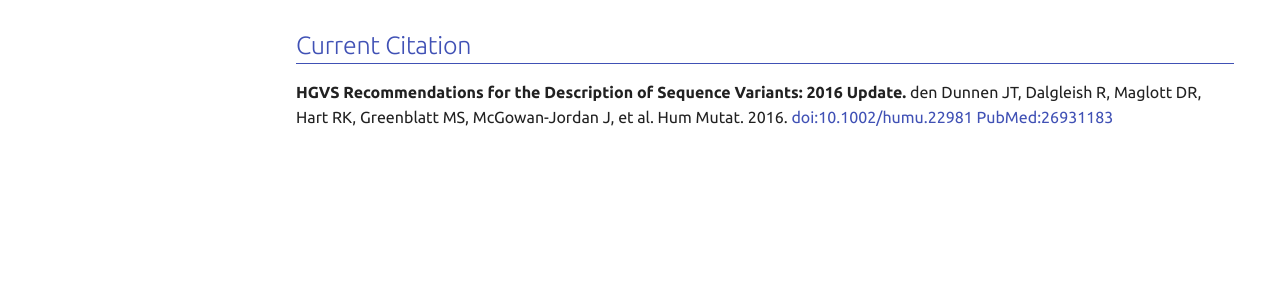
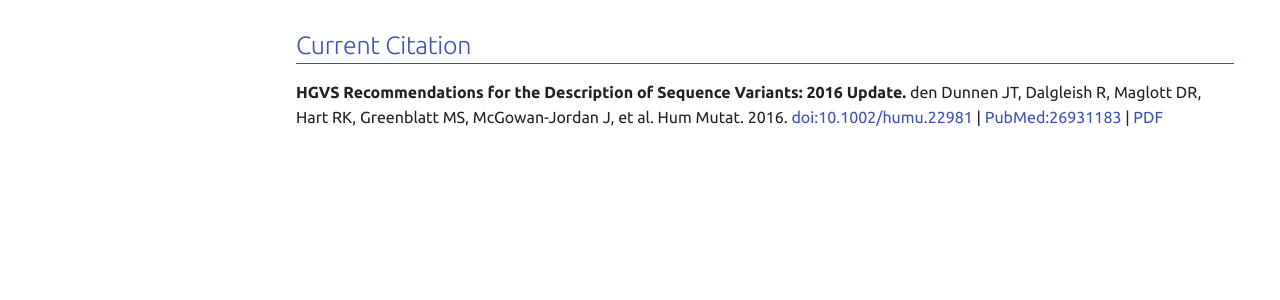
Before and after one commit to HGVSnomenclature/hgvs-nomenclature, an MkDocs documentation site: the page built from docs/index.md, in a window 1280 px wide. Shown: the part 453-753 px from the top of the page. Built offline with MkDocs 1.6.1 and Material for MkDocs 9.7.7, drawn with Linux system fonts in a browser that asks for light colours.

Commit message:
added PDF link to current citation

```diff
--- a/docs/index.md
+++ b/docs/index.md
@@ -15,4 +15,4 @@
 **HGVS Recommendations for the Description of Sequence Variants: 2016 Update.**
 den Dunnen JT, Dalgleish R, Maglott DR, Hart RK, Greenblatt MS, McGowan-Jordan J, et al.
 Hum Mutat. 2016. [doi:10.1002/humu.22981](http://dx.doi.org/10.1002/humu.22981)
-[PubMed:26931183](https://www.ncbi.nlm.nih.gov/pubmed/26931183)
+| [PubMed:26931183](https://www.ncbi.nlm.nih.gov/pubmed/26931183) | [PDF](http://onlinelibrary.wiley.com/doi/10.1002/humu.22981/pdf)
```
